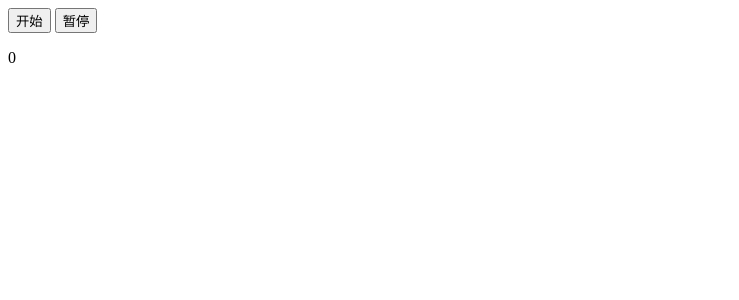
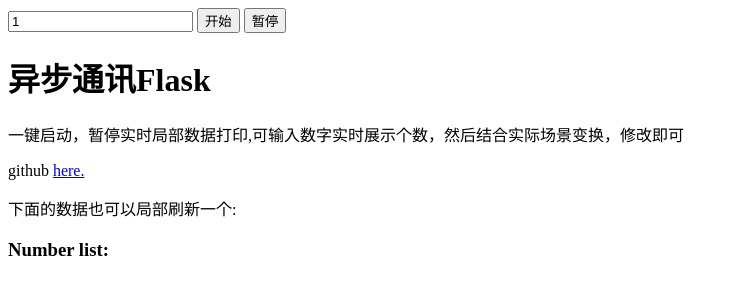
Before and after one commit to kingfei521/websocket, a Flask app: page / in a window 1280 px wide. Shown: the top 300 px of the page, without its empty margins (0-739 px from the left). Run offline with Flask 2, Linux system fonts and the light colour scheme; some libraries are stand-ins or nearby versions.

Commit message:
优化性能使用eventlet并发

```diff
--- a/main.py
+++ b/main.py
@@ -1,23 +1,29 @@
-from typing import Optional
-
 import random
-from threading import Lock
+import threading
+from threading import Lock, Thread, Event
 from flask import Flask, render_template
 from flask_socketio import SocketIO, emit
 from flask_cors import CORS
 from loguru import logger
+import eventlet
 
 
 async_mode = None
 app = Flask(__name__)
 
+
+eventlet.monkey_patch()
+
 CORS(app, supports_credentials=True)
 app.config['SECRET_KEY'] = 'secret!'
+app.config['DEBUG'] = True
 socketio = SocketIO(app, cors_allowed_origins="*")
-close = False
-thread = None
-thread_lock = Lock()
+
+thread = Thread()
+thread_stop_event = Event()
 logger.add('flask.log')
+
+
 
 @app.route('/')
 def index():
@@ -42,30 +48,26 @@
 
 @socketio.on('stop_send_data', namespace="/XXXprojext")
 def stop_out():
-    global thread, close
-    close = True
-    thread = None
+    global thread_stop_event
+    thread_stop_event.set()
 
 
 @socketio.on('do_somrthing', namespace='/XXXprojext')
 def handle_my_custom_event():
-    global thread, close
-    with thread_lock:
-        if thread is None:
-            close = False
-            thread = socketio.start_background_task(target=background_thread_task)
-        else:
-            socketio.emit('tail_response', {'msg': 'Resources occupied......'}, namespace='/XXXprojext')
+    global thread, thread_stop_event
+    thread_stop_event.clear()
+    if not thread.is_alive():  # thread.is_alive() 如果线程已经启动，并且当前没有任何异常的话，则返回true；
+        thread = socketio.start_background_task(target=background_thread_task)
+    else:
+        socketio.emit('tail_response', {'msg': 'Resources occupied......'}, namespace='/XXXprojext')
 
 
 def background_thread_task():
-    while not close:
+    while not thread_stop_event.isSet():
         i = random.randint(0,100)
         socketio.sleep(0.1)
         socketio.emit('do_somrthing', {"num": i}, namespace='/XXXprojext')
-    socketio.stop()
-    return {"over"}
 
 
 if __name__ == '__main__':
-    socketio.run(app, host='0.0.0.0', debug=True)
+    socketio.run(app, host='0.0.0.0')
--- /dev/null
+++ b/requirements.txt
@@ -0,0 +1,5 @@
+Flask==1.1.2
+Flask_Cors==3.0.9
+eventlet==0.30.0
+Flask_SocketIO==5.0.1
+loguru==0.5.3
--- a/templates/index.html
+++ b/templates/index.html
@@ -3,15 +3,32 @@
 <head>
     <meta charset="UTF-8">
     <title>RFID Demo</title>
-    <script type="text/javascript" src="https://cdnjs.cloudflare.com/ajax/libs/socket.io/1.4.2/socket.io.js"></script>
+    <script type="text/javascript" src="https://cdnjs.cloudflare.com/ajax/libs/socket.io/3.0.2/socket.io.js"></script>
 
 </head>
 <body>
 
-
+<input type="text" value="1" id="quantity">
 <button id="start">开始</button>
 <button id="stop">暂停</button>
-<p id="num" value="0">0</p>
+<div class="container">
+  <div class="jumbotron">
+    <h1>异步通讯Flask</h1>
+    <p>一键启动，暂停实时局部数据打印,可输入数字实时展示个数，然后结合实际场景变换，修改即可</p>
+    <p>github <a href='https://github.com/kingfei521/websocket.git' target='_blank'>here.</a></p>
+  </div>
+</div>
+
+</div>
+
+<div class="container" id="content">
+    <div class="row">
+        <p>下面的数据也可以局部刷新一个:</p>
+        <h3>Number list:</h3>
+        <div id="poi">
+        </div> <!-- /#log -->
+    </div>
+</div>
 <script src="http://libs.baidu.com/jquery/1.8.3/jquery.min.js"></script>
 <script type="text/javascript">
     $(document).ready(function() {
@@ -20,8 +37,8 @@
             //建立长连接
             var  websocket_url = location.protocol + '//' + document.domain + ':' + location.port + '/XXXprojext';
             var socket = io.connect(websocket_url);
-
-            //给服务端发消息
+            var numbers_received = [];
+            //给服务端发消息建立连接
             socket.emit('request_for_response',{'code': 200, 'from_server': 'Success!'});
 
             //响应服务端的回调函数，告知服务端，客户端已收到消息
@@ -44,9 +61,29 @@
 
             //接收do_something方法返回的数据
             socket.on('do_somrthing', function (res) {
-                    var num = document.getElementById('num');
-                    num.innerHTML = res.num;
-                });
+
+                    var quantity = $('#quantity').val();
+                    if (quantity < numbers_received.length){
+                        numbers_received.length = quantity;
+                    }
+
+                    if (numbers_received.length >= quantity){
+                        numbers_received.shift();
+                    }
+
+                    numbers_received.push(res.num);
+
+                    // console.log(numbers_received)
+                    numbers_string = '';
+                    for (var i = 0; i < numbers_received.length; i++){
+                        $('#poi').html('');
+                        numbers_string = numbers_string + '<p>' + numbers_received[i].toString() + '</p>';
+                        $('#poi').html(numbers_string);
+                    }
+
+
+
+            });
         });
 </script>
 
```
Also changed, not shown: 1 other file.
